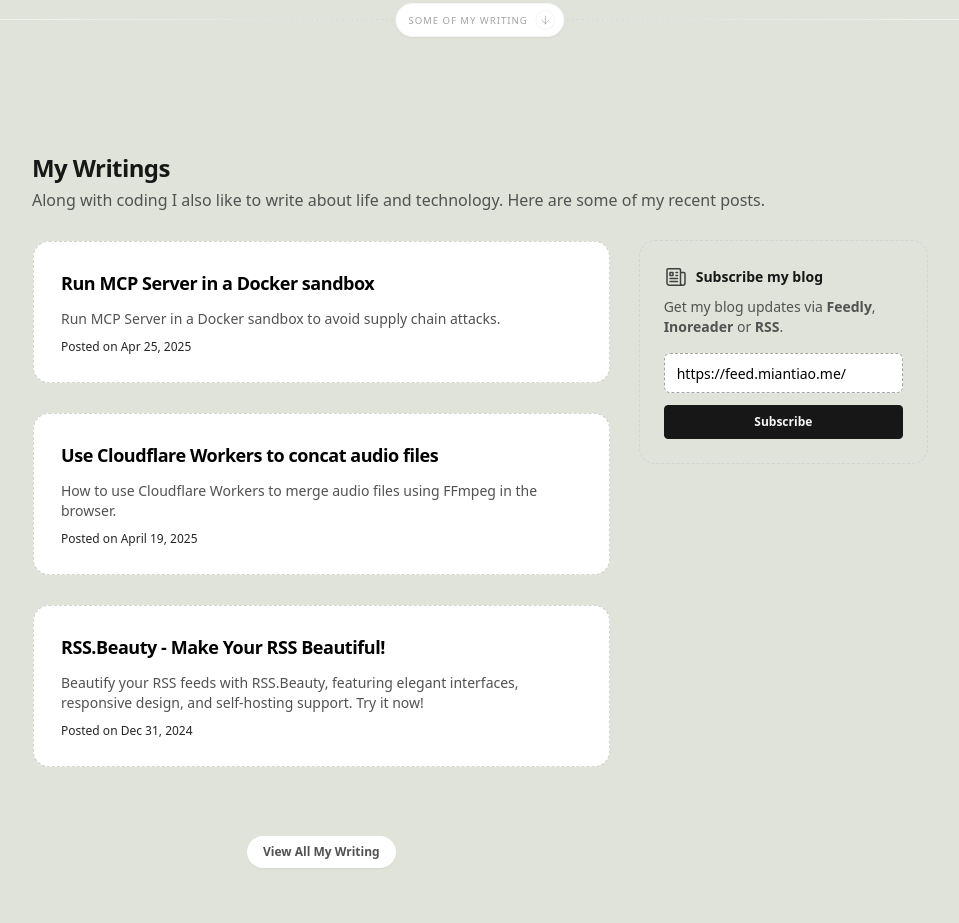
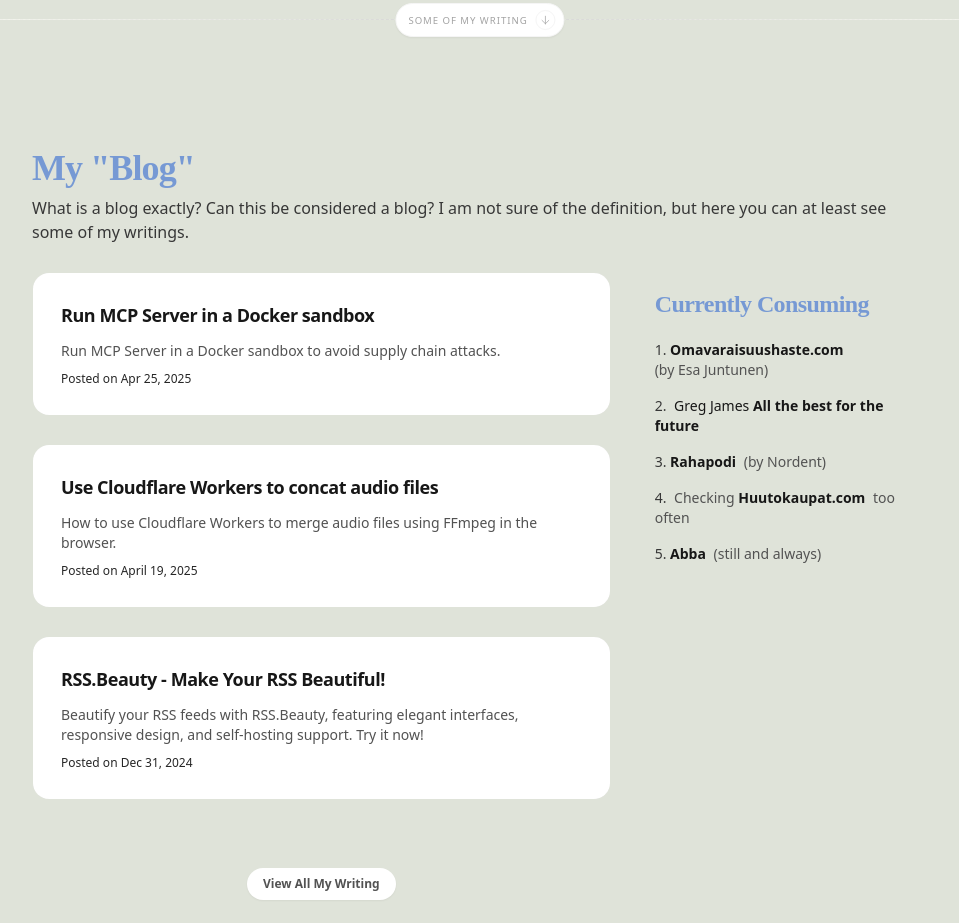
Before and after one commit to HannaLiman/portfolio, an Astro site: page / in a window 1280 px wide. Shown: the part 765-1688 px from the top of the page, without its empty margins (160-1119 px from the left). Built offline with nearby package versions, Linux system fonts and the light colour scheme; Astro itself is replaced by a stand-in of ours.

Commit message:
editing styling and changing subscribe to blog to currenlty consuming  section instead
Co-authored-by: Copilot <copilot@github.com>

```diff
--- a/src/components/home/projects.astro
+++ b/src/components/home/projects.astro
@@ -6,7 +6,7 @@ import Project from "../project.astro";
 
 <section class="max-w-4xl mx-auto px-7 lg:px-0">
   <h2
-    class="text-2xl font-bold leading-10 tracking-tight text-neutral-900 dark:text-neutral-100"
+    class="text-4xl font-playfair font-extrabold tracking-tight text-[#7699d4] pb-2"
   >
     My Projects
   </h2>
--- a/src/components/home/writings.astro
+++ b/src/components/home/writings.astro
@@ -7,13 +7,12 @@ const feed = "https://feed.miantiao.me/";
 
 <section class="max-w-4xl mx-auto px-7 lg:px-0">
   <h2
-    class="text-2xl font-bold leading-10 tracking-tight text-neutral-900 dark:text-neutral-100"
+    class="text-4xl font-playfair font-extrabold tracking-tight text-[#7699d4] pb-2"
   >
-    My Writings
+    My "Blog"
   </h2>
-  <p class="mb-6 text-base text-neutral-600 dark:text-neutral-400">
-    Along with coding I also like to write about life and technology. Here are
-    some of my recent posts.
+  <p class="mb-6 text-base text-text dark:text-text">
+What is a blog exactly? Can this be considered a blog? I am not sure of the definition, but here you can at least see some of my writings.
   </p>
 
   <div class="w-full max-w-4xl mx-auto my-7 xl:px-0">
@@ -28,59 +27,40 @@ const feed = "https://feed.miantiao.me/";
         </div>
       </div>
       <div class="w-full mt-10 md:w-1/3 md:mt-0">
-        <form
-          method="get"
-          action={feed}
-          class="p-6 border border-dashed rounded-2xl border-neutral-300 dark:border-neutral-600"
-        >
-          <div class="relative flex items-center space-x-2">
-            <svg
-              class="flex-none w-6 h-6 text-neutral-700 dark:text-neutral-200"
-              xmlns="http://www.w3.org/2000/svg"
-              fill="none"
-              viewBox="0 0 24 24"
-              stroke-width="1.5"
-              stroke="currentColor"
-              ><path
-                stroke-linecap="round"
-                stroke-linejoin="round"
-                d="M12 7.5h1.5m-1.5 3h1.5m-7.5 3h7.5m-7.5 3h7.5m3-9h3.375c.621 0 1.125.504 1.125 1.125V18a2.25 2.25 0 01-2.25 2.25M16.5 7.5V18a2.25 2.25 0 002.25 2.25M16.5 7.5V4.875c0-.621-.504-1.125-1.125-1.125H4.125C3.504 3.75 3 4.254 3 4.875V18a2.25 2.25 0 002.25 2.25h13.5M6 7.5h3v3H6v-3z"
-              ></path></svg
-            >
-            <h2
-              class="flex text-sm font-semibold text-neutral-900 dark:text-neutral-100"
-            >
-              Subscribe my blog
-            </h2>
-          </div>
-          <p class="mt-2 text-sm text-neutral-600 dark:text-neutral-400">
-            Get my blog updates via <a
-              class="font-bold"
-              href={`https://feedly.com/i/subscription/feed%2F${encodeURIComponent(feed)}`}
-              >Feedly</a
-            >, <a
-              class="font-bold"
-              href={`https://www.inoreader.com/feed/${encodeURIComponent(feed)}`}
-              >Inoreader</a
-            > or <a class="font-bold" href={feed}>RSS</a>.
-          </p>
-          <div class="flex flex-col items-center w-full mt-4 space-y-3">
-            <input
-              type="url"
-              readonly
-              placeholder="Email address"
-              aria-label="Email address"
-              required=""
-              value={feed}
-              class="w-full h-10 px-3 text-sm border border-dashed rounded-md focus:ring-0 focus:outline-black border-neutral-400 dark:border-neutral-600 dark:bg-neutral-800 dark:placeholder-neutral-400 dark:text-white"
-            />
-            <button
-              type="submit"
-              class="block w-full px-4 py-2 mt-5 text-xs font-semibold text-center duration-300 ease-out border rounded bg-neutral-900 dark:bg-neutral-100 dark:hover:border-neutral-300 dark:text-neutral-800 dark:hover:bg-neutral-950 dark:hover:text-neutral-100 text-neutral-100 border-neutral-900 hover:bg-white hover:text-neutral-900"
-              >Subscribe</button
-            >
-          </div>
-        </form>
+        <div class="p-4">
+          <h3 class="text-sm font-bold md:text-2xl font-playfair text-[#7699d4] tracking-tight pb-2">
+            Currently Consuming
+          </h3>
+          <ul class="mt-3 space-y-4 text-sm text-text dark:text-text">
+            <li class="">
+              1.
+              <span class="font-semibold text-neutral-900 dark:text-neutral-100">Omavaraisuushaste.com</span>
+              <br />
+              <span class="text-neutral-600 dark:text-neutral-400">(by Esa Juntunen)</span>
+            </li>
+            <li class="">
+              2.
+              <span class="ml-1 text-neutral-900 dark:text-neutral-100">Greg James</span>
+              <span class="font-semibold text-neutral-900 dark:text-neutral-100">All the best for the future</span>
+            </li>
+            <li class="">
+              3.
+              <span class="font-semibold text-neutral-900 dark:text-neutral-100">Rahapodi</span>
+              <span class="ml-1 text-neutral-600 dark:text-neutral-400">(by Nordent)</span>
+            </li>
+            <li class="">
+              4.
+              <span class="ml-1 text-neutral-600 dark:text-neutral-400">Checking</span>
+              <span class="font-semibold text-neutral-900 dark:text-neutral-100">Huutokaupat.com</span>
+              <span class="ml-1 text-neutral-600 dark:text-neutral-400">too often</span>
+            </li>
+            <li class="">
+              5.
+              <span class="font-semibold text-neutral-900 dark:text-neutral-100">Abba</span>
+              <span class="ml-1 text-neutral-600 dark:text-neutral-400">(still and always)</span>
+            </li>
+          </ul>
+        </div>
       </div>
     </div>
   </div>
--- a/src/components/page-heading.astro
+++ b/src/components/page-heading.astro
@@ -4,7 +4,7 @@ const { title, description } = Astro.props;
 
 <div class="relative z-20 w-full mx-auto lg:mx-0">
   <h2
-    class="text-2xl font-bold tracking-tight text-text dark:text-text sm:text-3xl lg:text-4xl"
+    class="text-2xl font-playfair font-extrabold tracking-tight text-[#7699d4] sm:text-3xl lg:text-4xl"
   >
     {title}
   </h2>
--- a/src/components/posts-loop.astro
+++ b/src/components/posts-loop.astro
@@ -31,13 +31,13 @@ const postsLoop = sortedPosts.slice(0, count).map((post) => {
         class="relative border border-transparent border-dashed cursor-pointer p-7 group rounded-2xl"
         onclick={`location.href = '${post.link}'`}
       >
-        <div class="absolute inset-0 z-20 w-full h-full duration-300 ease-out bg-white border border-dashed dark:bg-neutral-950 rounded-2xl border-neutral-300 dark:border-neutral-600 group-hover:-translate-x-1 group-hover:-translate-y-1" />
+        <div class="absolute inset-0 z-20 w-full h-full duration-300 ease-out bg-white dark:bg-bgfooter border border-transparent border-dashed group-hover:-translate-x-1 group-hover:-translate-y-1 group-hover:border group-hover:border-neutral-300 dark:group-hover:border-neutral-600 group-hover:border-dashed rounded-2xl group-hover:bg-neutral-100 dark:group-hover:bg-[#17211b]" />
         <div class="absolute inset-0 z-10 w-full h-full duration-300 ease-out border border-dashed rounded-2xl border-neutral-300 dark:border-neutral-600 group-hover:translate-x-1 group-hover:translate-y-1" />
         <div class="relative z-30 duration-300 ease-out group-hover:-translate-x-1 group-hover:-translate-y-1">
           <h2 class="flex items-center mb-3">
             <a
               href={post.link}
-              class="text-base font-bold leading-tight tracking-tight sm:text-lg dark:text-neutral-100"
+              class="text-base font-bold leading-tight tracking-tight sm:text-lg text-neutral-900 dark:text-neutral-100"
             >
               {post.title}
             </a>
--- a/src/pages/about.astro
+++ b/src/pages/about.astro
@@ -57,7 +57,7 @@ const slides = [
 
     <Carousel slides={slides} />
 
-    <h2 class="mt-20 mb-2 text-2xl font-bold lg:mt-30 sm:mt-20 dark:text-neutral-200">Let's Connect</h2>
+    <h2 class="mt-20 mb-2 text-2xl font-bold lg:mt-30 sm:mt-20 dark:text-neutral-200">Get in Touch</h2>
     <p
       class="text-sm leading-6 text-text dark:text-text sm:leading-7 lg:leading-8 sm:text-base lg:text-lg"
     >
```
